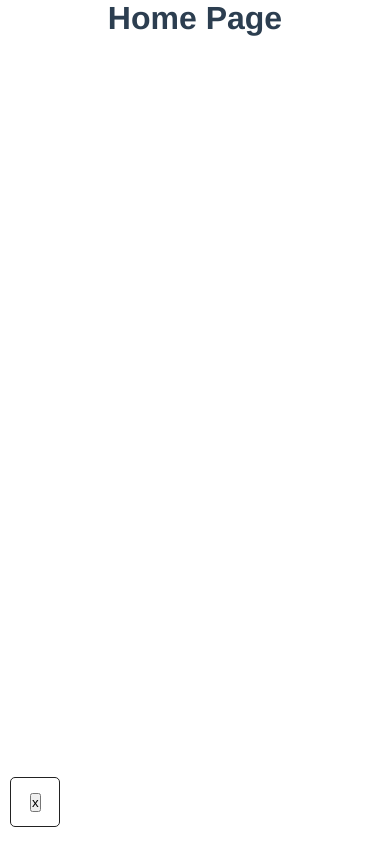
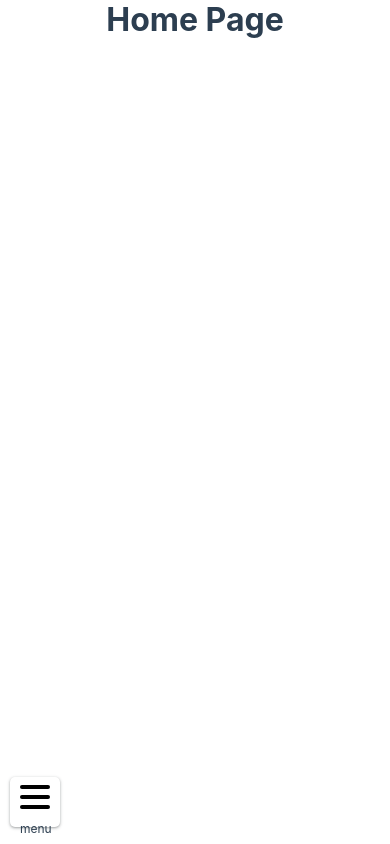
Before and after one commit to tech75rus/gladkix, a Vue app in the folder app/: page / in a window 390 px wide. Built offline with nearby package versions, Linux system fonts and the light colour scheme.

Commit message:
сделал меню для мобилки

```diff
--- a/app/src/App.vue
+++ b/app/src/App.vue
@@ -23,7 +23,7 @@ export default {
   box-sizing: border-box;
 }
 #app {
-  font-family: Avenir, Helvetica, Arial, sans-serif;
+  font-family: Inter, Helvetica, Arial, sans-serif;
   -webkit-font-smoothing: antialiased;
   -moz-osx-font-smoothing: grayscale;
   text-align: center;
--- /dev/null
+++ b/app/src/assets/scss/menu-button-mobile.scss
@@ -0,0 +1,46 @@
+.menu-button {
+  position: absolute;
+  display: flex;
+  flex-direction: column;
+  justify-content: space-around;
+  bottom: 15px;
+  left: 10px;
+  width: 30px;
+  height: 30px;
+
+  span {
+    width: 100%;
+    height: 4px;
+    background-color: #000;
+    border-radius: 10px;
+    transition: all .2s;
+  }
+  .line-1 {
+    transform-origin: 0 0;
+  }
+  .line-2 {
+  }
+  .line-3 {
+    transform-origin: 0 100%;
+  }
+
+}
+.menu-button-hidden {
+  .line-1 {
+    transform: rotate(45deg);
+  }
+  .line-2 {
+    transform: scale(0);
+  }
+  .line-3 {
+    transform: rotate(-45deg);
+  }
+}
+.menu-button-hidden ~ .menu-button-text {
+  display: none;
+}
+.menu-button-text {
+  position: fixed;
+  bottom: 8px;
+  font-size: .75rem;
+}
--- /dev/null
+++ b/app/src/assets/scss/shadow.scss
@@ -0,0 +1,6 @@
+.shadow {
+  box-shadow: 0 1px 2px 0 rgb(60 64 67 / 30%), 0 1px 3px 1px rgb(60 64 67 / 15%);
+  -moz-box-shadow: 0 1px 2px 0 rgb(60 64 67 / 30%), 0 1px 3px 1px rgb(60 64 67 / 15%);
+  -o-box-shadow: 0 1px 2px 0 rgb(60 64 67 / 30%), 0 1px 3px 1px rgb(60 64 67 / 15%);
+  -webkit-box-shadow: 0 1px 2px 0 rgb(60 64 67 / 30%), 0 1px 3px 1px rgb(60 64 67 / 15%);
+}
--- a/app/src/components/Menu/MenuMobile.vue
+++ b/app/src/components/Menu/MenuMobile.vue
@@ -1,10 +1,15 @@
 <template>
-  <div class="menu-mobile">
+  <div class="menu-mobile shadow">
     <router-link to="/" class="menu-text menu-text-hidden">Статьи</router-link>
     <router-link to="/works" class="menu-text menu-text-hidden">Работы</router-link>
     <router-link to="/technologies" class="menu-text menu-text-hidden">Технологии</router-link>
     <router-link to="/contact" class="menu-text menu-text-hidden">Контакты</router-link>
-    <button class="menu-click" @click="change">x</button>
+    <div class="menu-button" @click="change">
+      <span class="line-1"></span>
+      <span class="line-2"></span>
+      <span class="line-3"></span>
+    </div>
+    <span class="menu-button-text">menu</span>
   </div>
 </template>
 
@@ -19,8 +24,11 @@ export default {
   methods: {
     change() {
       let menu = document.querySelector('.menu-mobile');
+      let menuButton = document.querySelector('.menu-button');
       let menuText = document.querySelectorAll('.menu-text');
+
       menu.classList.toggle('menu-mobile-show');
+      menuButton.classList.toggle('menu-button-hidden');
       this.showMenu = !this.showMenu;
       for (let text of menuText) {
         if (this.showMenu) {
@@ -35,6 +43,9 @@ export default {
 </script>
 
 <style scoped lang="scss">
+@import "src/assets/scss/shadow";
+@import "src/assets/scss/menu-button-mobile";
+
 a {
   color: #000;
   text-decoration: none;
@@ -53,12 +64,13 @@ a {
     width: 50px;
     height: 50px;
     padding: 10px;
-    border: 1px solid #222;
     position: fixed;
     left: 10px;
     bottom: 2vh;
     border-radius: 5px;
     transition: width .3s, height .3s;
+    z-index: 5555;
+    background-color: #fff;
     .menu-text {
       margin: 10px 0;
       display: none;
```
